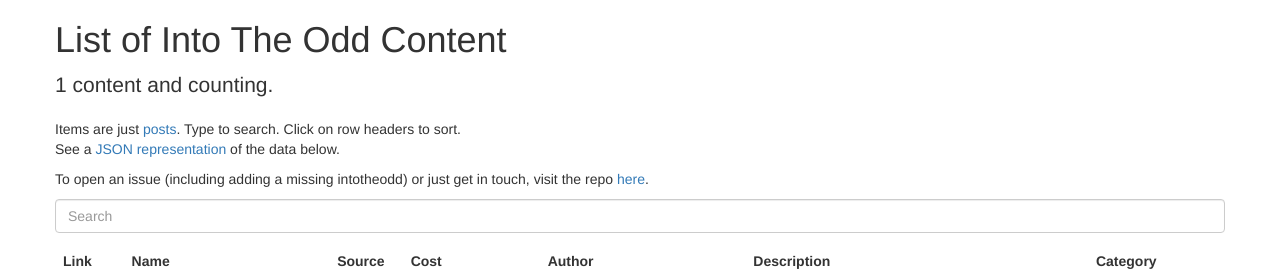
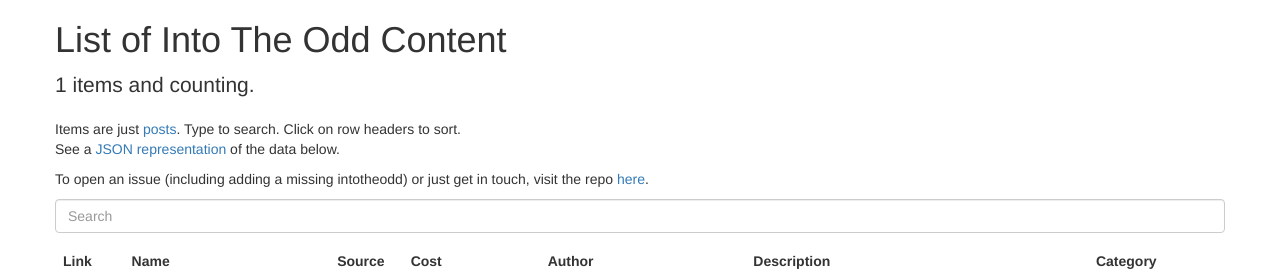
Before and after one commit to yochaigal/intotheodd, a Jekyll site: the page built from index.html, in a window 1280 px wide. Shown: the top 271 px of the page. Built offline with Jekyll 4.4.1, drawn with Linux system fonts in a browser that asks for light colours; nearby versions of some CDN libraries.

Commit message:
changed content to items.

```diff
--- a/index.html
+++ b/index.html
@@ -6,7 +6,7 @@
 
   <div class="starter-template row">
     <h1>List of Into The Odd Content</h1>
-    <p class="lead">{{ site.posts | size }} content and counting. </p>
+    <p class="lead">{{ site.posts | size }} items and counting. </p>
     <p> Items are just <a href="https://github.com/yochaigal/intotheodd/tree/gh-pages/_posts">posts</a>. Type to search. Click on row headers to sort. <br /> See a <a href="output.json">JSON representation</a> of the data below.</p>
     <p>To open an issue (including adding a missing intotheodd) or just get in touch, visit the repo <a href="https://github.com/yochaigal/intotheodd/tree/gh-pages">here</a>.</small></p>
   </div>
```
Also changed, not shown: 1 other file.
